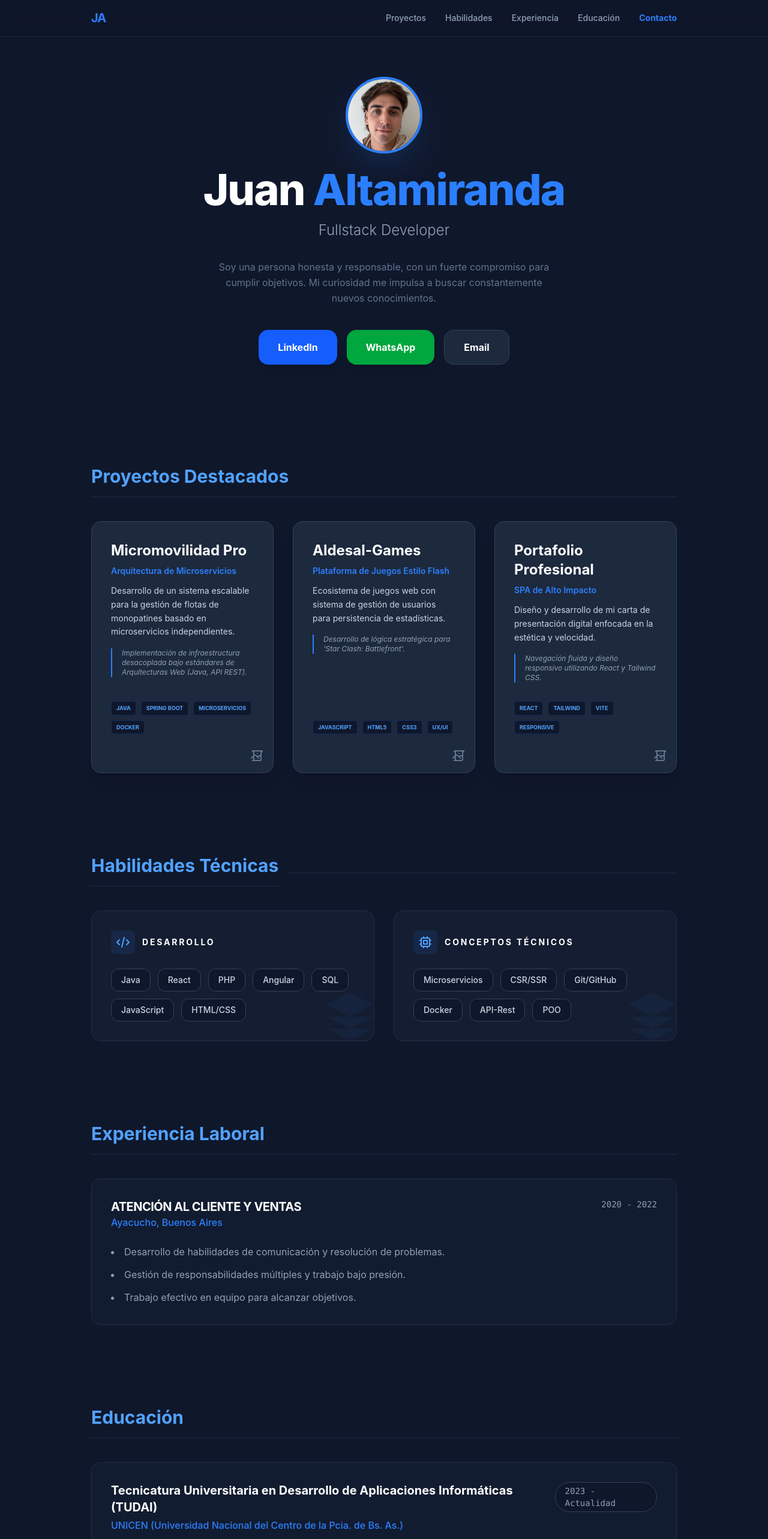
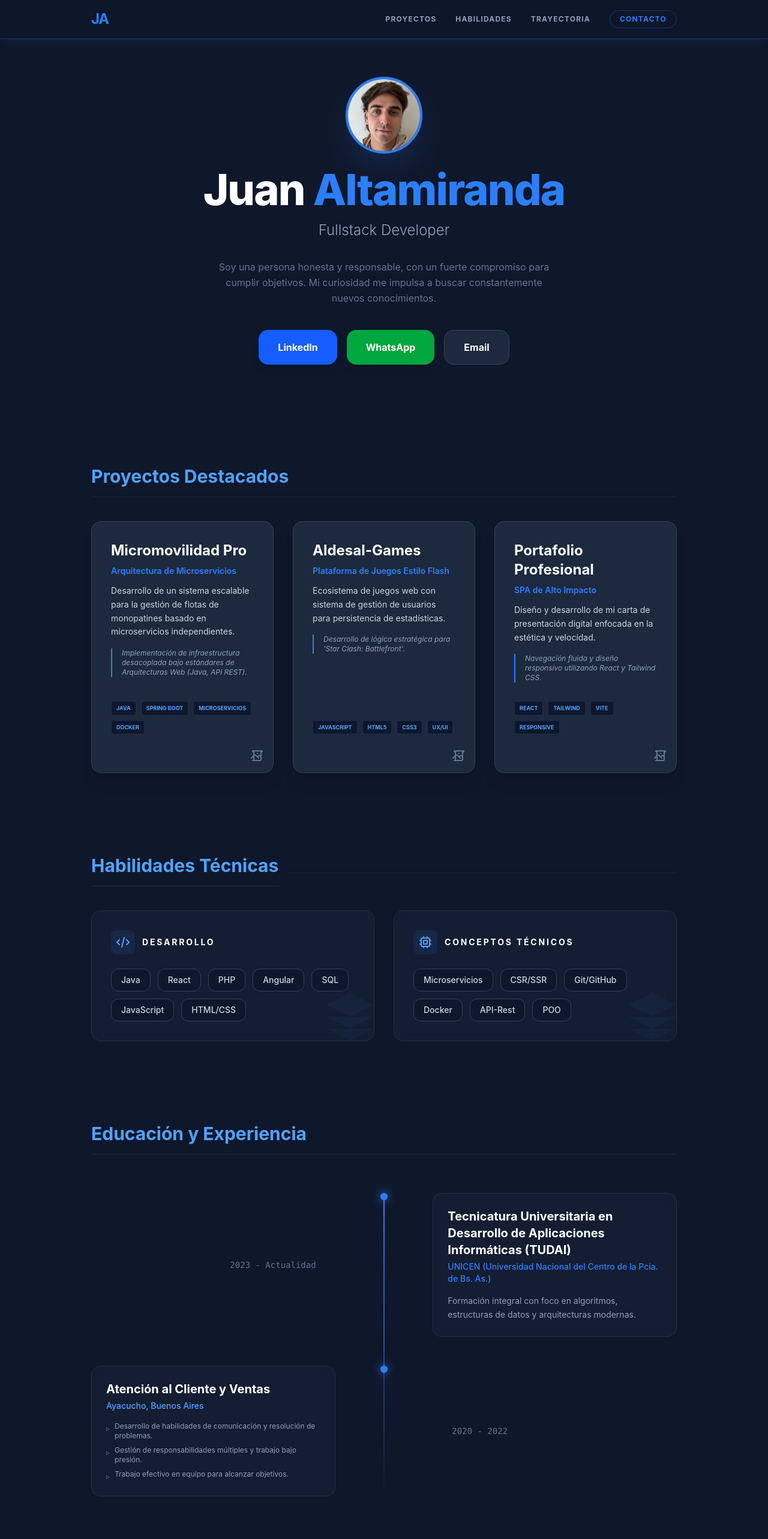
Before and after one commit to juann0278/mi-portafolio, a React (Vite) app: page / in a window 1280 px wide. Shown: the top 2566 px of the page at 60% size. Built offline with nearby package versions, Linux system fonts and the light colour scheme; grey boxes are pictures that could not be loaded.

Commit message:
fix: efectos

```diff
--- a/src/App.jsx
+++ b/src/App.jsx
@@ -69,17 +69,23 @@ function App() {
     <div className="min-h-screen bg-slate-900 text-white font-sans selection:bg-blue-500/30">
 
       {/* NAVBAR */}
-      <nav className="fixed top-0 left-0 w-full bg-slate-900/80 backdrop-blur-md border-b border-slate-800 z-50">
+<nav className="fixed top-0 left-0 w-full bg-slate-900/90 backdrop-blur-md z-50 nav-glow">
   <div className="max-w-5xl mx-auto px-6 py-4 flex justify-between items-center">
-          <a href="#" className="text-blue-500 font-bold text-xl tracking-tighter hover:text-blue-400 transition-colors">
+    <a href="#" className="text-blue-500 font-bold text-2xl tracking-tighter nav-logo-glow transition-all">
       JA
     </a>
-          <div className="flex gap-6 md:gap-8 text-xs md:text-sm font-medium text-slate-400">
-            <a href="#proyectos" className="hover:text-blue-400 transition-colors">Proyectos</a>
-            <a href="#habilidades" className="hover:text-blue-400 transition-colors">Habilidades</a>
-            <a href="#experiencia" className="hover:text-blue-400 transition-colors">Experiencia</a>
-            <a href="#educacion" className="hover:text-blue-400 transition-colors">Educación</a>
-            <a href="#contacto" className="text-blue-500 hover:text-blue-400 transition-colors font-bold">Contacto</a>
+    {/* Agregamos items-center para que todos los links se alineen al medio verticalmente */}
+    <div className="flex items-center gap-4 md:gap-8 text-[10px] md:text-xs font-bold uppercase tracking-widest text-slate-400">
+      <a href="#proyectos" className="hover:text-blue-400 hover:scale-105 transition-all">Proyectos</a>
+      <a href="#habilidades" className="hover:text-blue-400 hover:scale-105 transition-all">Habilidades</a>
+      <a href="#trayectoria" className="hover:text-blue-400 hover:scale-105 transition-all">Trayectoria</a>
+
+      <a
+        href="#contacto"
+        className="text-blue-500 border border-blue-500/30 px-4 py-1.5 rounded-full hover:bg-blue-500 hover:text-white transition-all flex items-center justify-center"
+      >
+        Contacto
+      </a>
     </div>
   </div>
 </nav>
@@ -234,40 +240,56 @@ function App() {
   </div>
 </section>
 
-        {/* EXPERIENCIA */}
-        <section id="experiencia" className="pt-10">
-          <h2 className="text-3xl font-bold mb-10 border-b border-slate-800 pb-4 text-blue-400">Experiencia Laboral</h2>
-          <div className="space-y-8">
+        {/* SECCIÓN UNIFICADA: TRAYECTORIA */}
+<section id="trayectoria" className="pt-10">
+  <h2 className="text-3xl font-bold mb-16 border-b border-slate-800 pb-4 text-blue-400">Educación y Experiencia</h2>
+
+  <div className="timeline-container space-y-12">
+
+    {/* EDUCACIÓN (UNICEN) */}
+    {educacion.map((edu, i) => (
+      <div key={i} className="timeline-item relative pl-8 md:pl-0 md:flex md:justify-between md:items-center group">
+        <div className="hidden md:block w-5/12 text-right pr-8 text-slate-500 font-mono text-sm">
+          {edu.periodo}
+        </div>
+
+        {/* El punto brillante */}
+        <div className="absolute left-[-5px] md:left-1/2 md:translate-x-[-50%] top-0 w-3 h-3 bg-blue-500 rounded-full timeline-dot z-10 group-hover:scale-150 transition-transform"></div>
+
+        <div className="md:w-5/12 bg-slate-800/40 p-6 rounded-2xl border border-slate-700/50 backdrop-blur-sm group-hover:border-blue-500/50 transition-all">
+          <span className="md:hidden block text-blue-500 font-mono text-xs mb-2">{edu.periodo}</span>
+          <h3 className="text-xl font-bold text-white">{edu.titulo}</h3>
+          <p className="text-blue-500 font-medium text-sm mt-1">{edu.institucion}</p>
+          <p className="text-slate-400 mt-4 text-sm leading-relaxed">{edu.detalles}</p>
+        </div>
+      </div>
+    ))}
+
+    {/* EXPERIENCIA (Ventas) */}
     {experiencia.map((exp, i) => (
-              <div key={i} className="bg-slate-800/30 p-8 rounded-2xl border border-slate-700/50">
-                <div className="flex flex-col md:flex-row justify-between mb-6">
-                  <div>
-                    <h3 className="text-xl font-bold text-white uppercase tracking-tight">{exp.puesto}</h3>
-                    <p className="text-blue-500 font-medium">{exp.lugar}</p>
+      <div key={i} className="timeline-item relative pl-8 md:pl-0 md:flex md:justify-between md:items-center flex-row-reverse group">
+        <div className="hidden md:block w-5/12 text-left pl-8 text-slate-500 font-mono text-sm">
+          {exp.periodo}
         </div>
-                  <span className="text-slate-400 font-mono text-sm mt-2 md:mt-0">{exp.periodo}</span>
-                </div>
-                <ul className="list-disc list-inside space-y-3 text-slate-400">
-                  {exp.puntos.map((p, idx) => <li key={idx} className="leading-relaxed">{p}</li>)}
+
+        <div className="absolute left-[-5px] md:left-1/2 md:translate-x-[-50%] top-0 w-3 h-3 bg-blue-500 rounded-full timeline-dot z-10 group-hover:scale-150 transition-transform"></div>
+
+        <div className="md:w-5/12 bg-slate-800/40 p-6 rounded-2xl border border-slate-700/50 backdrop-blur-sm group-hover:border-blue-500/50 transition-all">
+          <span className="md:hidden block text-blue-500 font-mono text-xs mb-2">{exp.periodo}</span>
+          <h3 className="text-xl font-bold text-white">{exp.puesto}</h3>
+          <p className="text-blue-400 font-medium text-sm mt-1">{exp.lugar}</p>
+          <ul className="mt-4 space-y-2">
+            {exp.puntos.map((p, idx) => (
+              <li key={idx} className="text-slate-400 text-xs flex items-start gap-2">
+                <span className="text-blue-500 mt-1">▹</span> {p}
+              </li>
+            ))}
           </ul>
         </div>
-            ))}
-          </div>
-        </section>
-
-        {/* EDUCACIÓN */}
-        <section id="educacion" className="pt-10">
-          <h2 className="text-3xl font-bold mb-10 border-b border-slate-800 pb-4 text-blue-400">Educación</h2>
-          {educacion.map((edu, i) => (
-            <div key={i} className="bg-slate-800/30 p-8 rounded-2xl border border-slate-700/50 flex flex-col md:flex-row justify-between items-start gap-6">
-              <div>
-                <h3 className="text-xl font-bold text-white">{edu.titulo}</h3>
-                <p className="text-blue-500 font-medium mt-1">{edu.institucion}</p>
-                <p className="text-slate-400 mt-4 leading-relaxed max-w-2xl">{edu.detalles}</p>
-              </div>
-              <span className="bg-slate-900 text-slate-400 px-4 py-1 rounded-full text-sm font-mono border border-slate-700">{edu.periodo}</span>
       </div>
     ))}
+
+  </div>
 </section>
 
         {/* CONTACTO FINAL */}
--- a/src/index.css
+++ b/src/index.css
@@ -77,3 +77,49 @@ section {
     box-shadow: 0 0 12px rgba(59, 130, 246, 0.6);
     transform: scale(1.1);
   }
+
+  /* Línea de tiempo */
+.timeline-container {
+    position: relative;
+  }
+
+  .timeline-container::before {
+    content: '';
+    position: absolute;
+    left: 0;
+    top: 0;
+    width: 2px;
+    height: 100%;
+    background: linear-gradient(to bottom, #3b82f6, transparent);
+  }
+
+  @media (min-width: 768px) {
+    .timeline-container::before {
+      left: 50%;
+      transform: translateX(-50%);
+    }
+  }
+
+  .timeline-item {
+    transition: all 0.4s ease;
+  }
+
+  .timeline-item:hover {
+    transform: scale(1.02);
+  }
+
+  .timeline-dot {
+    box-shadow: 0 0 15px #3b82f6;
+  }
+
+  /* Navbar con Glow */
+.nav-glow {
+    border-bottom: 1px solid rgba(59, 130, 246, 0.3);
+    box-shadow: 0 4px 20px -5px rgba(59, 130, 246, 0.2);
+    transition: all 0.3s ease;
+  }
+
+  /* Efecto opcional: que brille más cuando el mouse anda cerca del logo */
+  .nav-logo-glow:hover {
+    text-shadow: 0 0 10px rgba(59, 130, 246, 0.8);
+  }
```
Lines whose indentation alone changed are shown as unchanged.
